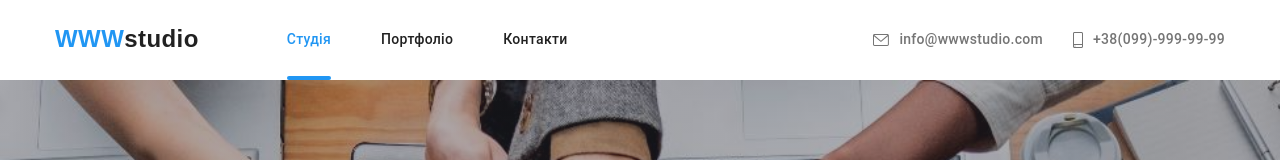
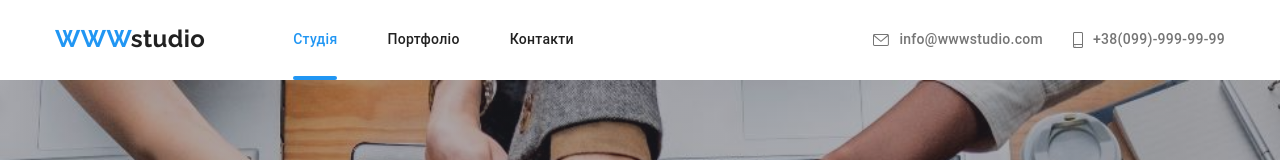
Before and after one commit to Mohara88s/rep1-navch-08, a plain HTML site: page index.html in a window 1280 px wide. Shown: the top 160 px of the page. Drawn offline with Linux system fonts and the light colour scheme; a web font is replaced by a local one.

Commit message:
fix font

```diff
--- a/sass/utils/_variables.scss
+++ b/sass/utils/_variables.scss
@@ -37,5 +37,5 @@ $second-additional-color: rgba(255, 255, 255, 0.6);
 $unaccent-color: #afb1b8;
 $button-hover-color: #188ce8;
 
-$main-font: "Roboto", sans-serif;
-$logo-font: "Releway", sans-serif;
+$main-font: 'Roboto', sans-serif;
+$logo-font: 'Raleway', sans-serif;
```
Also changed, not shown: css/main.css, css/main.min.css.
